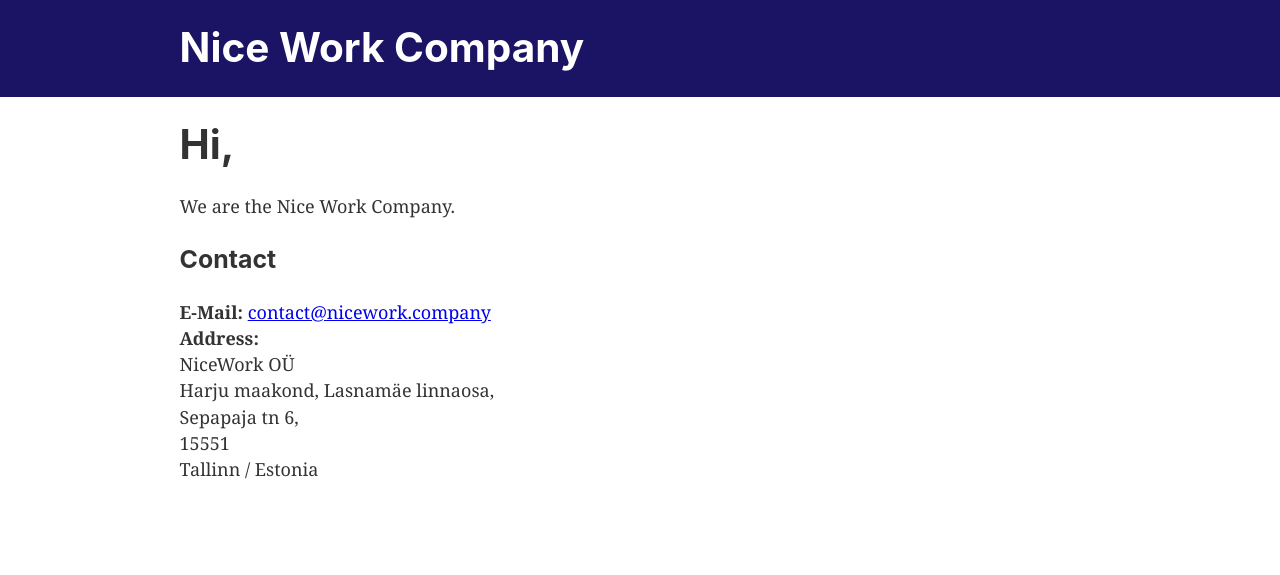
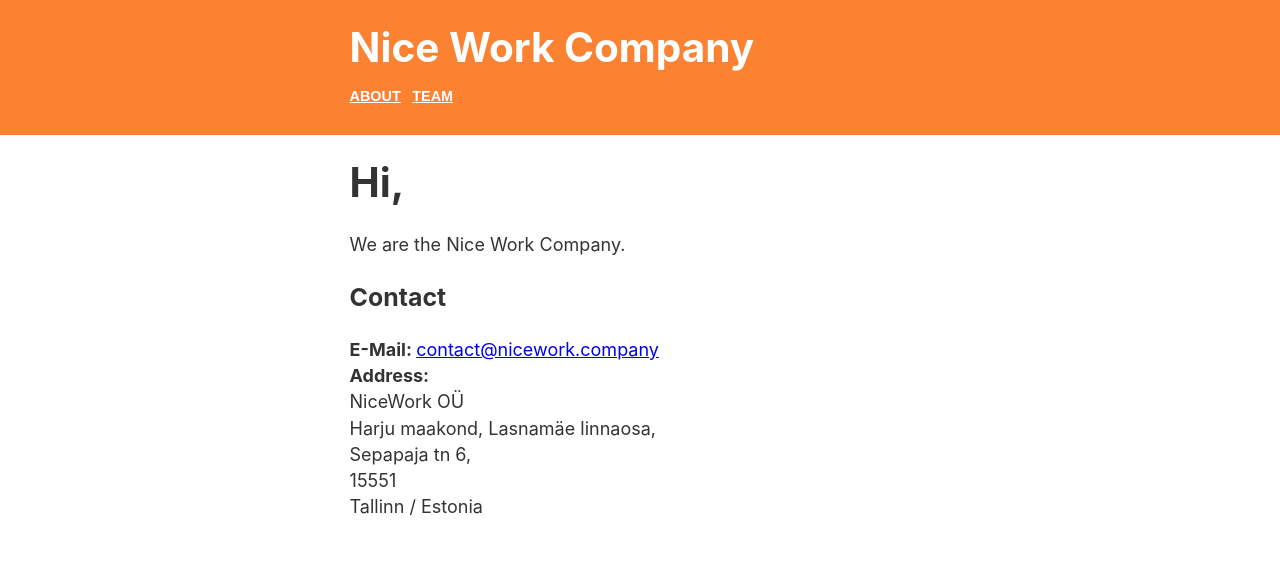
Before and after one commit to nicework-company/website, a Gatsby site: page / in a window 1280 px wide. Built offline with nearby package versions, Linux system fonts and the light colour scheme; Gatsby itself is replaced by a stand-in of ours.

Commit message:
Added team page

```diff
--- a/gatsby-config.js
+++ b/gatsby-config.js
@@ -10,8 +10,8 @@ module.exports = {
         name: 'nicework.company-website',
         short_name: 'nicework.company',
         start_url: '/',
-        background_color: '#1B1464',
-        theme_color: '#1B1464',
+        background_color: '#fa8231',
+        theme_color: '#fa8231',
         display: 'minimal-ui',
         icon: 'src/images/icon.jpg', // This path is relative to the root of the site.
       },
--- a/src/components/header.js
+++ b/src/components/header.js
@@ -1,17 +1,39 @@
 import React from 'react'
 import { Link } from 'gatsby'
+
+const styles = {
+  menuUl: {
+    listStyleType: 'none',
+    margin: 0,
+    padding: 0,
+    marginTop: 10
+  },
+
+  menuLi: {
+    display: 'inline',
+  },
+
+  menuLink: {
+    color: 'white',
+    fontSize: '0.8em',
+    textDecoration: 'underline',
+    fontFamily: 'sans-serif',
+    fontWeight: 'bold',
+    marginRight: '0.8em'
+  },
+}
 
 const Header = ({ siteTitle }) => (
   <div
     style={{
-      background: '#1B1464',
+      background: '#fa8231',
       marginBottom: '1.45rem',
     }}
   >
     <div
       style={{
         margin: '0 auto',
-        maxWidth: 960,
+        maxWidth: 620,
         padding: '1.45rem 1.0875rem',
       }}
     >
@@ -26,6 +48,14 @@ const Header = ({ siteTitle }) => (
           {siteTitle}
         </Link>
       </h1>
+      <ul style={styles.menuUl}>
+        <li style={styles.menuLi}>
+          <Link style={styles.menuLink} to="/">ABOUT</Link>
+        </li>
+        <li style={styles.menuLi}>
+          <Link style={styles.menuLink} to="/team">TEAM</Link>
+        </li>
+      </ul>
     </div>
   </div>
 )
--- a/src/components/layout.css
+++ b/src/components/layout.css
@@ -5,6 +5,7 @@ html {
 }
 body {
   margin: 0;
+  font-family: sans-serif;
 }
 article,
 aside,
@@ -38,6 +39,8 @@ template {
   display: none;
 }
 a {
+  font-family: -apple-system, BlinkMacSystemFont, Segoe UI, Roboto, Oxygen,
+    Ubuntu, Cantarell, Fira Sans, Droid Sans, Helvetica Neue, sans-serif;
   background-color: transparent;
   -webkit-text-decoration-skip: objects;
 }
@@ -375,6 +378,8 @@ dd {
   margin-bottom: 1.45rem;
 }
 p {
+  font-family: -apple-system, BlinkMacSystemFont, Segoe UI, Roboto, Oxygen,
+    Ubuntu, Cantarell, Fira Sans, Droid Sans, Helvetica Neue, sans-serif;
   margin-left: 0;
   margin-right: 0;
   margin-top: 0;
@@ -502,6 +507,8 @@ b {
   font-weight: bold;
 }
 strong {
+  font-family: -apple-system, BlinkMacSystemFont, Segoe UI, Roboto, Oxygen,
+    Ubuntu, Cantarell, Fira Sans, Droid Sans, Helvetica Neue, sans-serif;
   font-weight: bold;
 }
 dt {
--- a/src/components/layout.js
+++ b/src/components/layout.js
@@ -32,7 +32,7 @@ const Layout = ({ children }) => (
         <div
           style={{
             margin: '0 auto',
-            maxWidth: 960,
+            maxWidth: 620,
             padding: '0px 1.0875rem 1.45rem',
             paddingTop: 0,
           }}
--- a/src/pages/index.js
+++ b/src/pages/index.js
@@ -9,13 +9,11 @@ const IndexPage = () => (
       We are the Nice Work Company.
     </p>
     <p>
-    </p>
-    <p>
       <h3>Contact</h3>
       <strong>E-Mail: </strong>
-      <a href="mailto://contact@nicework.company" >contact@nicework.company</a>
+      <a href="mailto:contact@nicework.company" >contact@nicework.company</a>
       <p>
-        <strong>Address:</strong>
+        <strong>Address: </strong>
         <p>
           NiceWork OÜ<br/>
           Harju maakond, Lasnamäe linnaosa,<br/>
```
Also changed, not shown: src/pages/team.js (added, +41 -0 lines), src/images/eralp.jpg (added).
